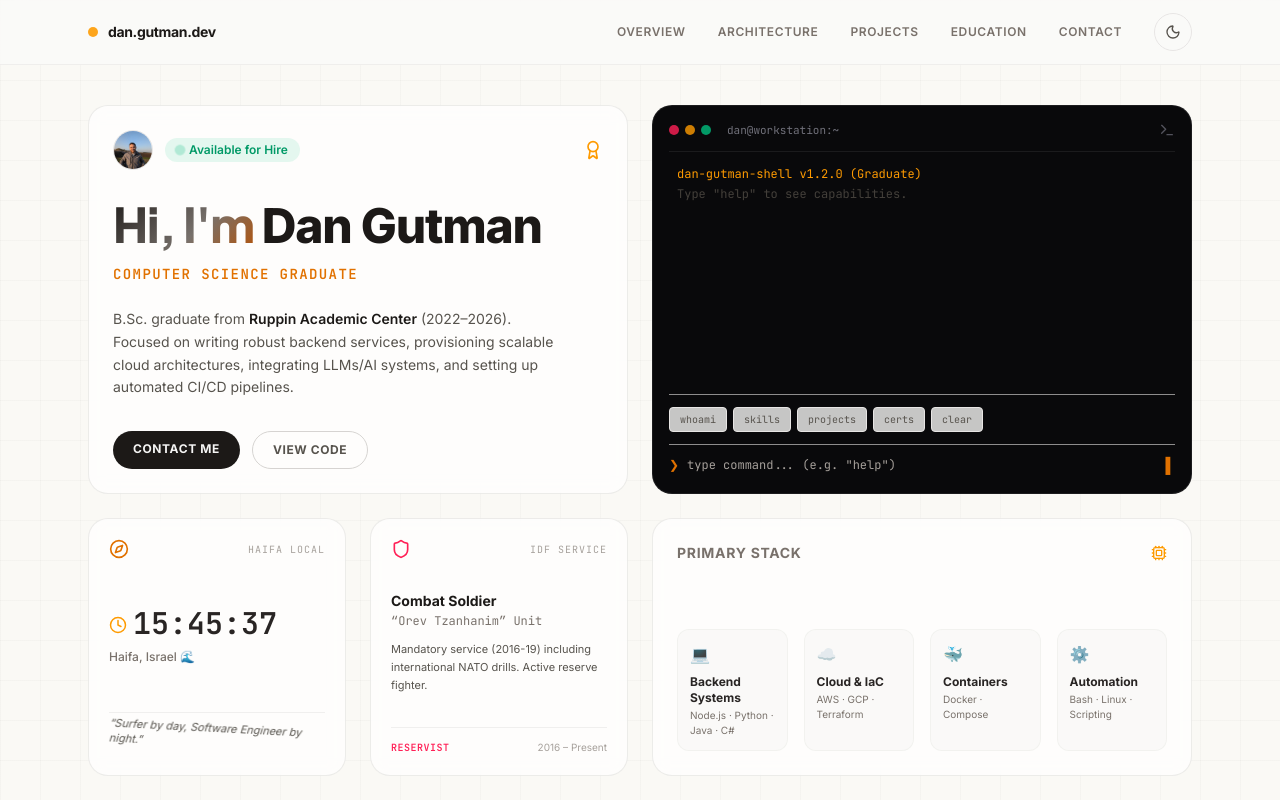
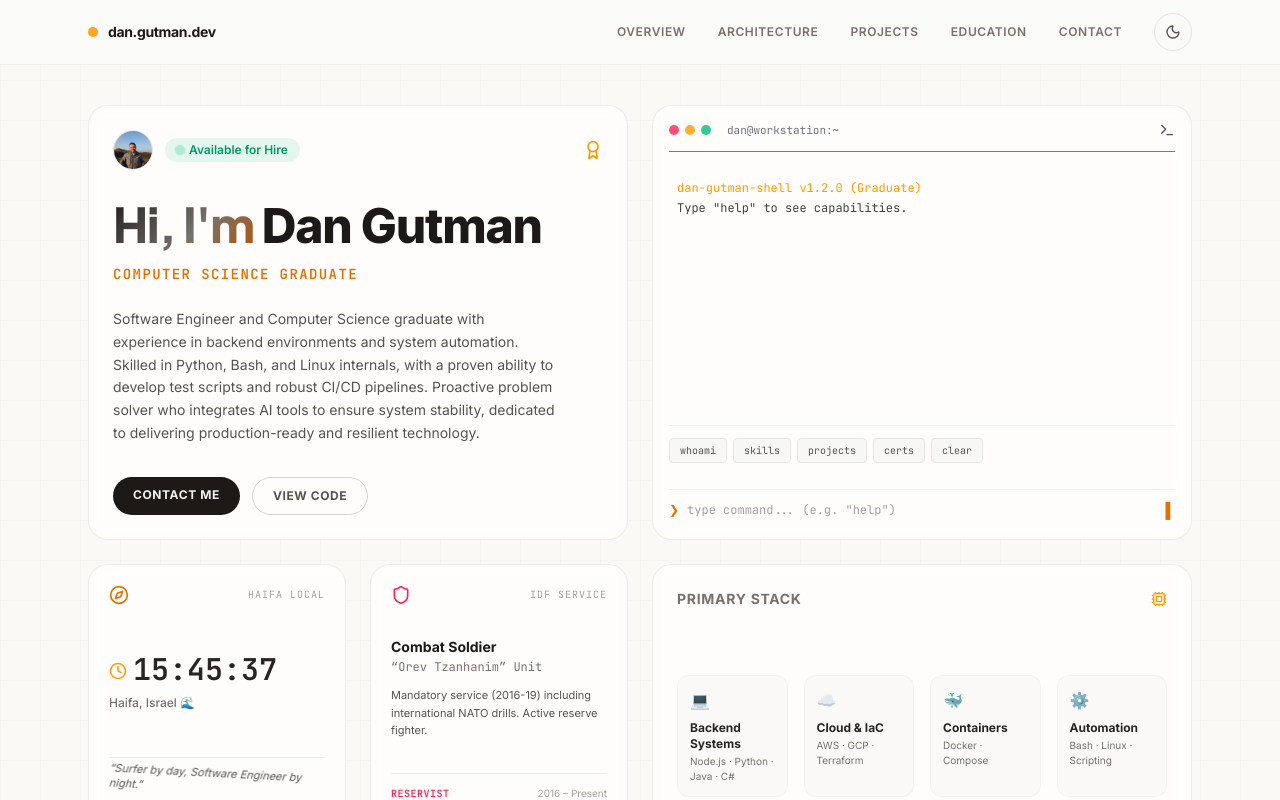
Before and after one commit to Dangutman98/dangutman.github.io, a React (Vite) app: page / in a window 1280 px wide. Shown: the top 800 px of the page. Built offline with nearby package versions, Linux system fonts and the light colour scheme.

Commit message:
style: remove terminal-card hardcoded bg class, update bio summary, and add hover surf image to Haifa card

```diff
--- a/src/App.tsx
+++ b/src/App.tsx
@@ -488,7 +488,7 @@ export default function App() {
                 </h2>
 
                 <p className="mt-6 text-sm text-stone-600 dark:text-zinc-400 leading-relaxed max-w-md">
-                  B.Sc. graduate from <span className="font-semibold text-stone-900 dark:text-white">Ruppin Academic Center</span> (2022–2026). Focused on writing robust backend services, provisioning scalable cloud architectures, integrating LLMs/AI systems, and setting up automated CI/CD pipelines.
+                  Software Engineer and Computer Science graduate with experience in backend environments and system automation. Skilled in Python, Bash, and Linux internals, with a proven ability to develop test scripts and robust CI/CD pipelines. Proactive problem solver who integrates AI tools to ensure system stability, dedicated to delivering production-ready and resilient technology.
                 </p>
               </div>
 
@@ -582,20 +582,32 @@ export default function App() {
             </div>
 
             {/* Haifa Vibe widget (1x1) */}
-            <div className="bento-card p-5 flex flex-col justify-between aspect-square">
-              <div className="flex items-center justify-between">
-                <Compass className="w-5 h-5 text-amber-600 dark:text-amber-400 animate-spin-slow" />
-                <span className="text-[10px] font-mono uppercase tracking-widest text-stone-400 dark:text-zinc-500">Haifa Local</span>
+            <div className="bento-card p-5 flex flex-col justify-between aspect-square relative group">
+              {/* Hover image overlay representing surfing background */}
+              <div className="absolute inset-0 opacity-0 group-hover:opacity-100 transition-opacity duration-500 pointer-events-none">
+                <img
+                  src="/dan-surf.jpg"
+                  alt="Dan surfing"
+                  className="w-full h-full object-cover"
+                />
+                <div className="absolute inset-0 bg-stone-900/40 dark:bg-black/55" />
               </div>
-              <div>
-                <div className="flex items-baseline gap-1.5 text-stone-800 dark:text-white font-mono font-bold text-3xl">
-                  <Clock className="w-4.5 h-4.5 text-amber-500" />
+
+              <div className="flex items-center justify-between z-10 group-hover:text-white transition-colors">
+                <Compass className="w-5 h-5 text-amber-600 dark:text-amber-400 group-hover:text-amber-300 animate-spin-slow" />
+                <span className="text-[10px] font-mono uppercase tracking-widest text-stone-400 dark:text-zinc-500 group-hover:text-zinc-300">Haifa Local</span>
+              </div>
+
+              <div className="z-10 group-hover:text-white transition-colors">
+                <div className="flex items-baseline gap-1.5 text-stone-800 dark:text-white font-mono font-bold text-3xl group-hover:text-white">
+                  <Clock className="w-4.5 h-4.5 text-amber-500 group-hover:text-amber-300" />
                   <span>{time || "12:00:00"}</span>
                 </div>
-                <p className="text-xs text-stone-500 dark:text-zinc-400 mt-2 font-medium">Haifa, Israel 🌊</p>
+                <p className="text-xs text-stone-500 dark:text-zinc-400 mt-2 font-medium group-hover:text-zinc-200">Haifa, Israel 🌊</p>
               </div>
-              <div className="border-t border-stone-200/60 dark:border-zinc-800/60 pt-3">
-                <p className="text-[11px] italic font-sans text-stone-600 dark:text-zinc-400 leading-snug animate-wave">
+
+              <div className="border-t border-stone-200/60 dark:border-zinc-800/60 pt-3 z-10 group-hover:border-white/20 transition-colors">
+                <p className="text-[11px] italic font-sans text-stone-600 dark:text-zinc-400 group-hover:text-zinc-100 leading-snug animate-wave">
                   &ldquo;Surfer by day, Software Engineer by night.&rdquo;
                 </p>
               </div>
--- a/src/index.css
+++ b/src/index.css
@@ -88,19 +88,6 @@ body {
     0 0 40px -10px rgba(245, 158, 11, 0.04);
 }
 
-/* Force terminal card to stay dark in both light and dark modes */
-.bento-card.terminal-card {
-  background: #09090b !important;
-  border-color: rgba(250, 250, 250, 0.08) !important;
-  color: #fafafa !important;
-}
-
-.bento-card.terminal-card:hover {
-  border-color: rgba(245, 158, 11, 0.35) !important;
-  box-shadow:
-    0 10px 30px -15px rgba(0, 0, 0, 0.5),
-    0 0 40px -10px rgba(245, 158, 11, 0.04) !important;
-}
 
 /* ── Gradient Text ──────────────────────────────────────────────────────── */
 .gradient-text {
```
Also changed, not shown: public/dan-surf.jpg (added).
